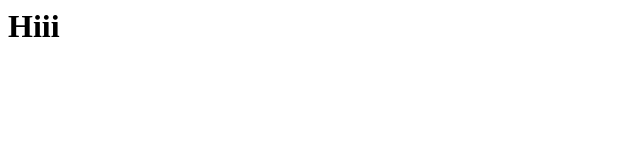
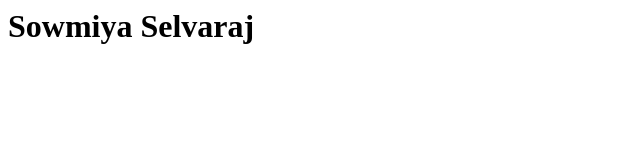
Before and after one commit to Sowmiya3352/demo.html, a plain HTML site: page index.html in a window 1280 px wide. Shown: the whole page, without its empty margins (0-640 px from the left). Drawn offline with Linux system fonts and the light colour scheme.

Commit message:
new name

```diff
--- a/index.html
+++ b/index.html
@@ -1,7 +1,6 @@
 <html>
 <head>
 <h1>
-Hiii
-</h1>
+Sowmiya Selvaraj</h1>
 </head>
 </html>
```
